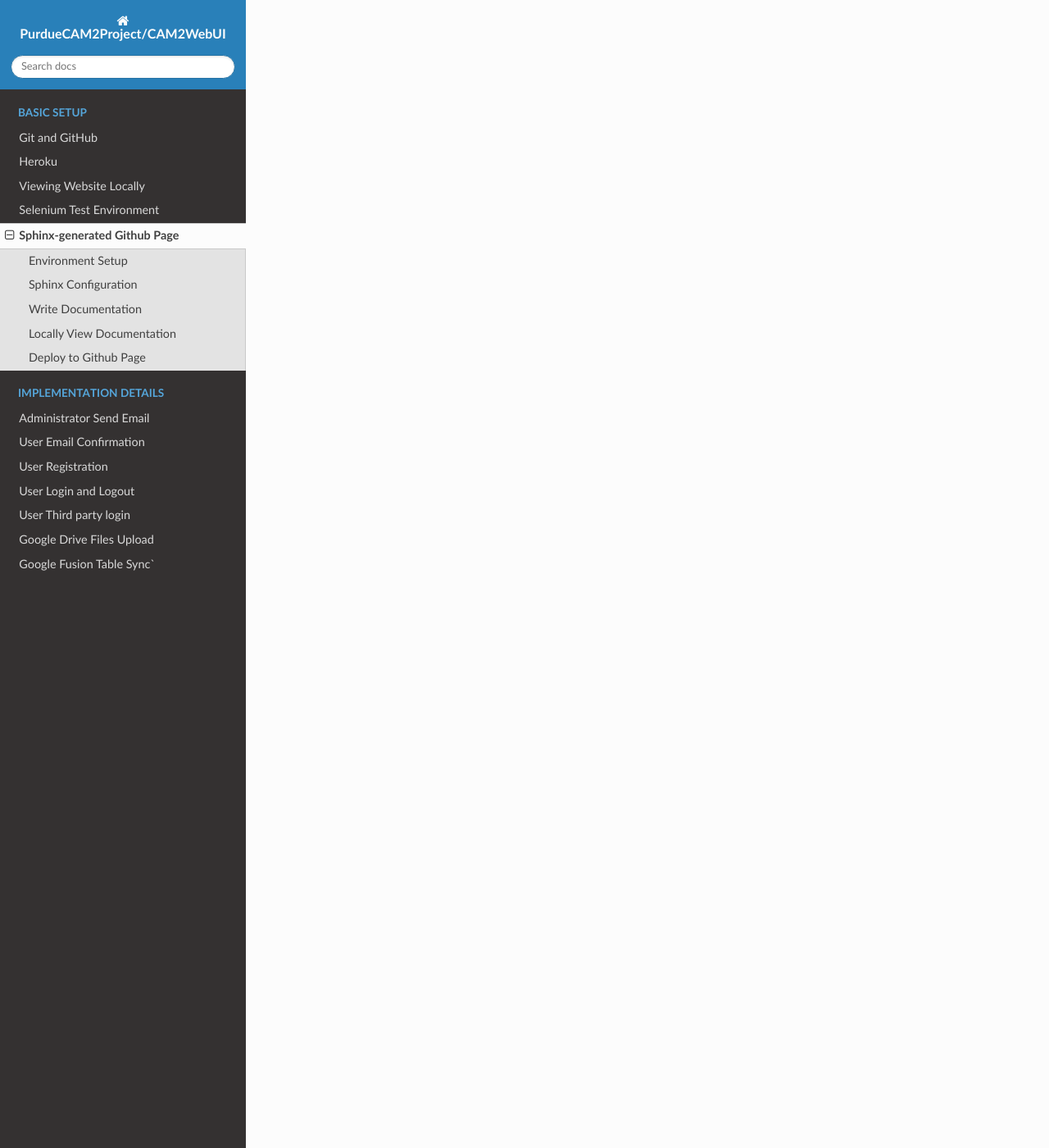
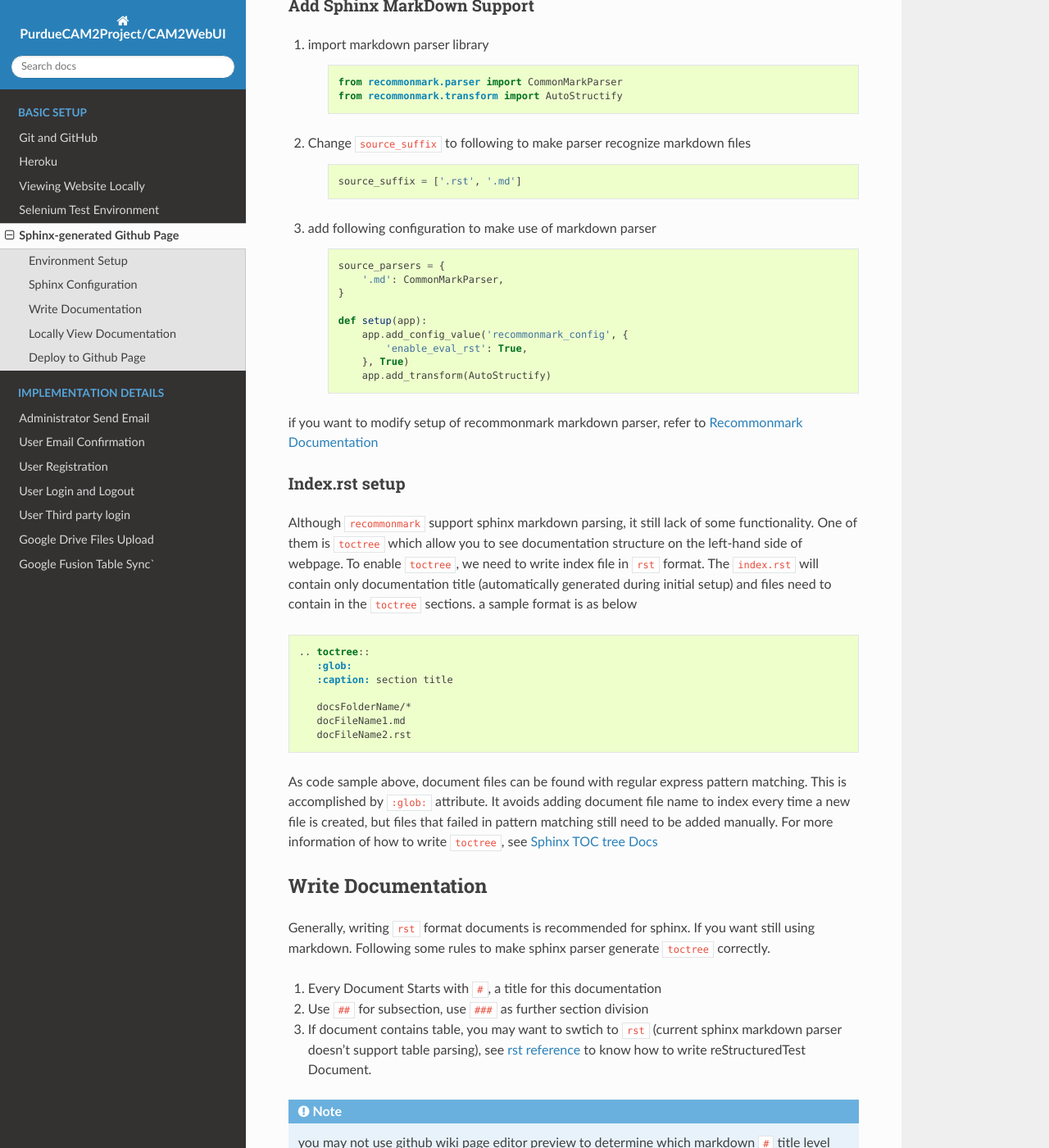
Before and after one commit to PurdueCAM2Project/CAM2WebUI, a Sphinx documentation site: the page built from docs/basicSetup/sphinx.rst, in a window 1280 px wide and 1400 px high, scrolled down 1476 px. Shown: the whole window at 82% size. Built offline with Sphinx 7.4.7 and the Read the Docs theme 2.0.0, drawn with Linux system fonts in a browser that asks for light colours; some of the changed text lies outside the part shown.

Commit message:
update sphinx setup documentation

```diff
--- a/docs/basicSetup/sphinx.rst
+++ b/docs/basicSetup/sphinx.rst
@@ -10,9 +10,9 @@ Sphinx is a python based tool, all relevant installation will go through :code:`
 
 .. code-block:: bash
 
-    pip install sphinx==1.5.6
-    pip install sphinx_rtd_theme
-    pip install recommonmark
+    $ pip install sphinx==1.5.6
+    $ pip install sphinx_rtd_theme
+    $ pip install recommonmark
 
 .. note::
 
@@ -22,20 +22,141 @@ A recommended way to install these packages is putting them into a :code:`requir
 
 .. code-block:: bash
 
-    pip install -r requirements.txt
+    $ pip install -r requirements.txt
 
 
 Sphinx Configuration
 ====================
+for initial set up of sphinx folders, execute:
+
+.. code-block:: bash
+
+    $ sphinx-quickstart
+
+this command will guide you initial set up of sphinx document source folder. Most of options can be left default, except a *GithubPage* option should be set to True. After finishing initial setup, open and modify :code:`conf.py`.
+
+
+Add Sphinx RTD theme
+--------------------
+
+#. import sphinx RTD theme library
+
+    .. code-block:: python
+
+        import sphinx_rtd_theme
+
+#. set sphinx theme to RTD
+
+    .. code-block:: python
+
+        html_theme = "sphinx_rtd_theme"
+        html_theme_path = [sphinx_rtd_theme.get_html_theme_path()]
+
+#. set sphinx theme option
+
+    .. code-block:: python
+
+        html_theme_options = {
+            'display_version': False,
+            'navigation_depth': 2,
+        }
+
+for more Sphinx rtd theme settings, see `Sphinx rtd github repo`_
+
+
+Add Sphinx MarkDown Support
+---------------------------
+
+#. import markdown parser library
+
+    .. code-block:: python
+
+        from recommonmark.parser import CommonMarkParser
+        from recommonmark.transform import AutoStructify
+
+#. Change :code:`source_suffix` to following to make parser recognize markdown files
+
+    .. code-block:: python
+
+        source_suffix = ['.rst', '.md']
+
+#. add following configuration to make use of markdown parser
+
+    .. code-block:: python
+
+        source_parsers = {
+            '.md': CommonMarkParser,
+        }
+
+        def setup(app):
+            app.add_config_value('recommonmark_config', {
+                'enable_eval_rst': True,
+            }, True)
+            app.add_transform(AutoStructify)
+
+if you want to modify setup of recommonmark markdown parser, refer to `Recommonmark Documentation`_
+
+
+Index.rst setup
+---------------
+
+Although :code:`recommonmark` support sphinx markdown parsing, it still lack of some functionality. One of them is :code:`toctree` which allow you to see documentation structure on the left-hand side of webpage. To enable :code:`toctree`, we need to write index file in :code:`rst` format. The :code:`index.rst` will contain only documentation title (automatically generated during initial setup) and files need to contain in the :code:`toctree` sections. a sample format is as below
+
+
+.. code-block:: rst
+
+    .. toctree::
+       :glob:
+       :caption: section title
+
+       docsFolderName/*
+       docFileName1.md
+       docFileName2.rst
+
+As code sample above, document files can be found with regular express pattern matching. This is accomplished by :code:`:glob:` attribute. It avoids adding document file name to index every time a new file is created, but files that failed in pattern matching still need to be added manually. For more information of how to write :code:`toctree`, see `Sphinx TOC tree Docs`_
+
 
 Write Documentation
 ===================
 
+Generally, writing :code:`rst` format documents is recommended for sphinx. If you want still using markdown. Following some rules to make sphinx parser generate :code:`toctree` correctly.
+
+#. Every Document Starts with :code:`#`, a title for this documentation
+#. Use :code:`##` for subsection, use :code:`###` as further section division
+#. If document contains table, you may want to swtich to :code:`rst` (current sphinx markdown parser doesn't support table parsing), see `rst reference`_ to know how to write reStructuredTest Document.
+
+.. note::
+
+    you may not use github wiki page editor preview to determine which markdown :code:`#` title level you should use, since github will render major :code:`#` header really large.
+
+After creating a document, make sure your new document file name is in :code:`index.rst` or satisfying any pattern matching in any :code:`toctree` section. Otherwise, readers are not able to navigate to your page (**In order word, your documents are useless**)
+
 Locally View Documentation
 ==========================
+
+Before pushing your documents to repository, viewing them locally to make sure it displays as expected and check no any typo. To do so, simply execute following command in sphinx root directory (not project root directory)
+
+.. code-block:: bash
+
+    $ make html
+
+if you didn't change settings during initial setup, a folder named :code:`_build` will show up, inside this folder, there is a :code:`html` folder. Open :code:`index.html` and you should be able to view documentation webpage locally.
+
+.. note::
+
+    if you modify some files and rebuild documentation page, but didn't see any changes, clean temperary build files by running
+
+    .. code-block:: bash
+
+        $ make clean
+
 
 Deploy to Github Page
 =====================
 
 
 .. _`Sphinx Official Website`: http://www.sphinx-doc.org
+.. _`Sphinx rtd github repo`: https://github.com/rtfd/sphinx_rtd_theme
+.. _`Recommonmark Documentation`: https://recommonmark.readthedocs.io/en/latest/
+.. _`Sphinx TOC tree Docs`: http://www.sphinx-doc.org/en/stable/markup/toctree.html
+.. _`rst reference`: http://docutils.sourceforge.net/docs/user/rst/quickref.html
```
